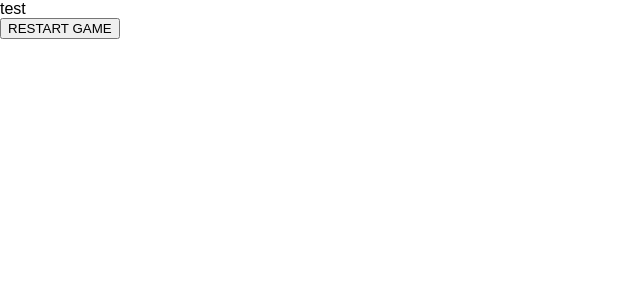
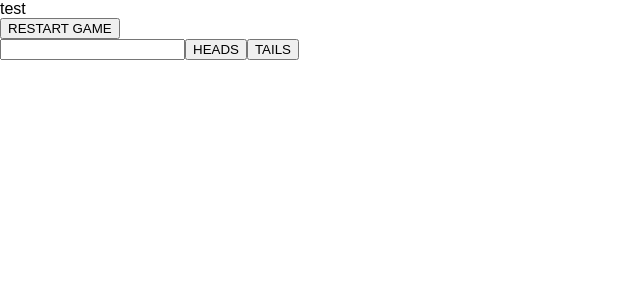
Before and after one commit to adfreyne/flipthecoin, a React (Create React App) app: page / in a window 1280 px wide. Shown: the top 300 px of the page, without its empty margins (0-640 px from the left). Built offline with nearby package versions, Linux system fonts and the light colour scheme.

Commit message:
added formReducer and FlipFormComponent with 2 buttons

```diff
--- a/src/App.js
+++ b/src/App.js
@@ -1,5 +1,6 @@
 import React, { Component } from 'react';
 import './App.css';
+import FlipFormComponent from './FlipFormComponent';
 
 class App extends Component {
   render() {
@@ -8,6 +9,7 @@ class App extends Component {
         test
         <form>
           <button >RESTART GAME</button>
+          <FlipFormComponent />
         </form>
       </div>
     );
--- /dev/null
+++ b/src/FlipFormComponent.js
@@ -0,0 +1,16 @@
+import React, { PureComponent } from 'react'
+import { reduxForm, Field } from 'redux-form'
+
+class FlipFormComponent extends PureComponent {
+  render() {
+    return (
+      <form>
+        <Field name='bet' component='input' type='number' />
+        <button type='submit'>HEADS</button>
+        <button type='submit'>TAILS</button>
+      </form>
+    )
+  }
+}
+
+export default reduxForm({ form: 'bet' })(FlipFormComponent)
--- a/src/store/index.js
+++ b/src/store/index.js
@@ -1,7 +1,10 @@
 import { createStore, combineReducers } from 'redux';
 import { reducer as flipReducer } from './flip'
+import { reducer as formReducer } from 'redux-form'
+
 const reducer = combineReducers({
   flip: flipReducer,
+  form: formReducer
 })
 
 const store = createStore(reducer)
```
